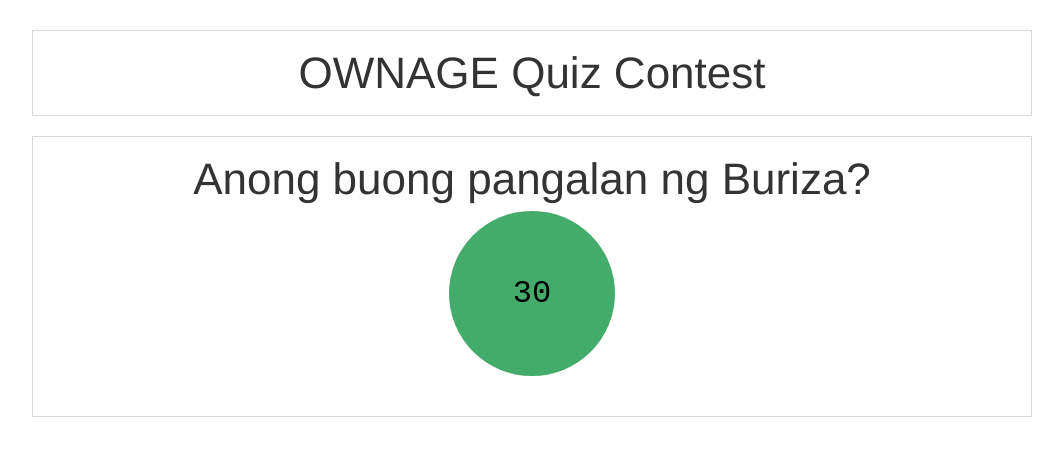
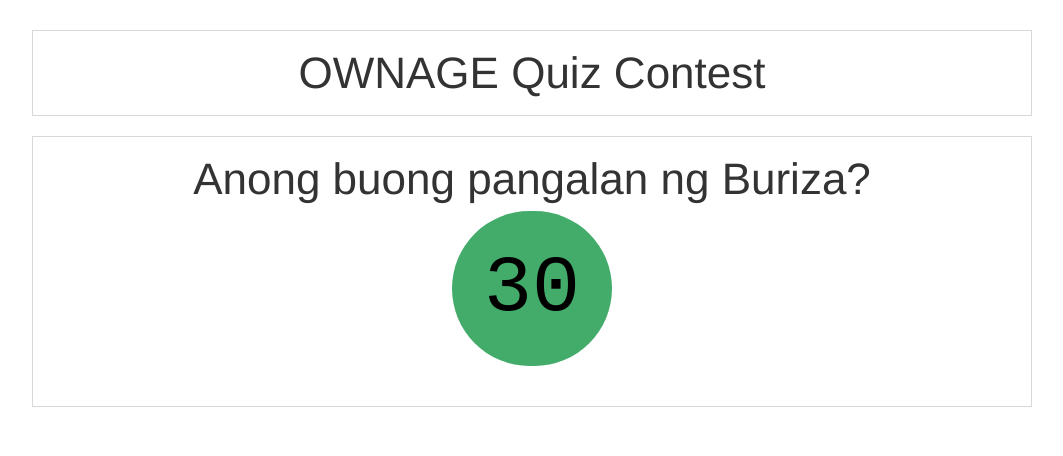
Before and after one commit to clrke/quiz-master, a website: page index.html in a window 1280 px wide. Shown: the whole page, without its empty margins (108-1171 px from the left). Drawn offline with Linux system fonts and the light colour scheme.

Commit message:
Revamp timer button

```diff
--- a/main.css
+++ b/main.css
@@ -8,11 +8,11 @@
 }
 
 .button.timer {
-    padding-top: 4rem;
-    padding-right: 4rem;
-    padding-bottom: 4rem;
-    padding-left: 4rem;
-    font-size: 2rem;
+    padding-top: 2rem;
+    padding-right: 2rem;
+    padding-bottom: 2rem;
+    padding-left: 2rem;
+    font-size: 5rem;
     color: black;
     font-family: monospace;
 }
```
